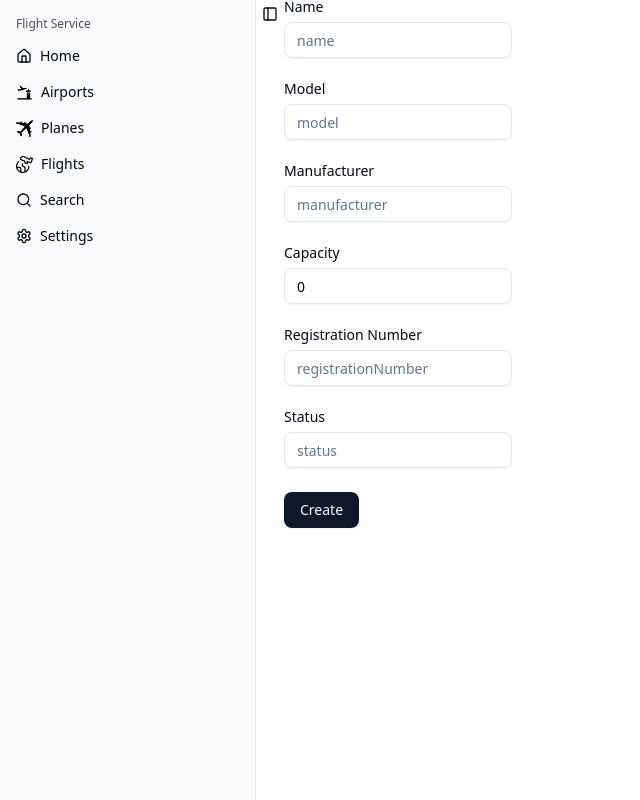
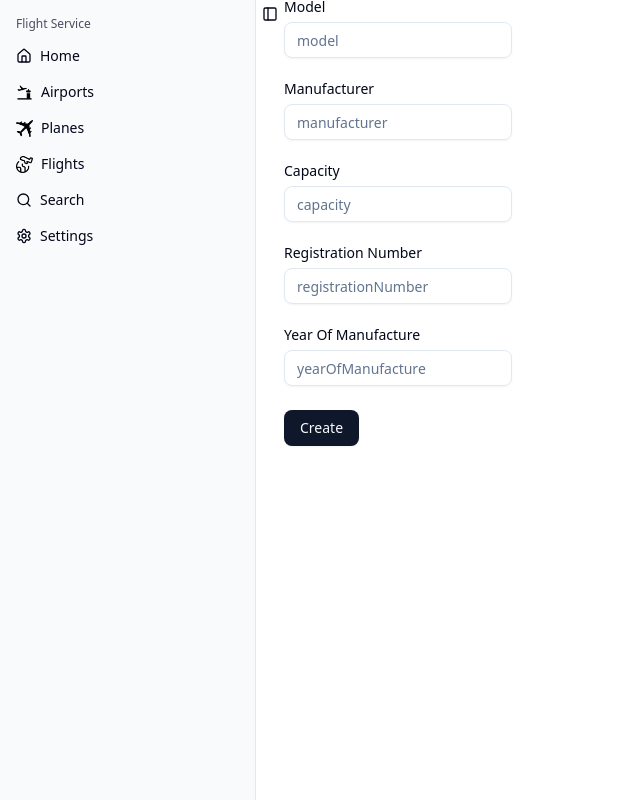
Before and after one commit to hectordev4/airportFrontend, a React (Vite) app: page /planes/new in a window 1280 px wide. Shown: the whole page, without its empty margins (0-640 px from the left). Built offline with nearby package versions, Linux system fonts and the light colour scheme.

Commit message:
feat: enhance form navigation and update handling in AirportForm, FlightForm, and PlaneForm components

```diff
--- a/src/components/forms/AirportForm.jsx
+++ b/src/components/forms/AirportForm.jsx
@@ -1,5 +1,5 @@
 import { useEffect } from "react";
-import { useParams, useLocation } from "react-router-dom";
+import { useParams, useLocation, Navigate } from "react-router-dom";
 import { zodResolver } from "@hookform/resolvers/zod";
 import { useForm } from "react-hook-form";
 import { z } from "zod";
@@ -52,9 +52,11 @@ export function AirportForm() {
     console.log(Services);
     if (mode === "create") {
       await Services.airport.createAirport(values);
+      Navigate("/airports");
     } else {
       await Services.airport.updateById(id, values);
     }
+
   };
 
 
--- a/src/components/forms/FlightForm.jsx
+++ b/src/components/forms/FlightForm.jsx
@@ -1,5 +1,5 @@
 import { useEffect } from "react";
-import { useParams, useLocation } from "react-router-dom";
+import { useParams, useLocation, Navigate } from "react-router-dom";
 import { zodResolver } from "@hookform/resolvers/zod";
 import { useForm } from "react-hook-form";
 import { z } from "zod";
@@ -34,7 +34,7 @@ export function FlightForm() {
       arrivalAirportId: "",
       departureTime: "",
       arrivalTime: "",
-      aircraftId: "",
+      planeId: "",
       status: "",
     },
   });
@@ -58,12 +58,13 @@ export function FlightForm() {
     } else {
       await Services.flight.updateById(id, values); // Call the updateFlight method
     }
+    Navigate("/flights");
   };
 
   return (
     <Form {...form}>
       <form onSubmit={form.handleSubmit(onSubmit)} className="space-y-6">
-        {["flightNumber", "departureAirportId", "arrivalAirportId", "departureTime", "arrivalTime", "aircraftId", "status"].map((fieldName) => (
+        {["flightNumber", "departureAirportId", "arrivalAirportId", "departureTime", "arrivalTime", "planeId", "status"].map((fieldName) => (
           <FormField
             key={fieldName}
             control={form.control}
--- a/src/components/forms/PlaneForm.jsx
+++ b/src/components/forms/PlaneForm.jsx
@@ -28,19 +28,18 @@ export function PlaneForm() {
   const form = useForm({
     resolver: zodResolver(formSchema),
     defaultValues: {
-      name: "",
       model: "",
       manufacturer: "",
-      capacity: 0,
+      capacity: "",
       registrationNumber: "",
-      status: "",
+      yearOfManufacture: "",
     },
   });
 
   useEffect(() => {
     if (mode === "update" && id) {
       const fetchData = async () => {
-        const data = await Services.plane.getById(id); // Use the plane service
+        const data = await Services.plane.getById(id);
         if (data) {
           form.reset(data);
         }
@@ -52,16 +51,19 @@ export function PlaneForm() {
   const onSubmit = async (values) => {
     console.log(Services);
     if (mode === "create") {
-      await Services.plane.createPlane(values); // Call the createPlane method
+      await Services.plane.createPlane(values);
+      Navigate("/planes");
     } else {
-      await Services.plane.updateById(id, values); // Call the updatePlane method
+      await Services.plane.updateById(id, values);
+      Navigate("/planes");
     }
+
   };
 
   return (
     <Form {...form}>
-      <form onSubmit={form.handleSubmit(onSubmit)} className="space-y-6">
-        {["name", "model", "manufacturer", "capacity", "registrationNumber", "status"].map((fieldName) => (
+      <form  className="space-y-6">
+        {[ "model", "manufacturer", "capacity", "registrationNumber", "yearOfManufacture"].map((fieldName) => (
           <FormField
             key={fieldName}
             control={form.control}
@@ -77,7 +79,7 @@ export function PlaneForm() {
             )}
           />
         ))}
-        <Button type="submit">{mode === "create" ? "Create" : "Update"}</Button>
+        <Button type="submit" onSubmit={form.handleSubmit(onSubmit)}>{mode === "create" ? "Create" : "Update"}</Button>
       </form>
     </Form>
   );
```
